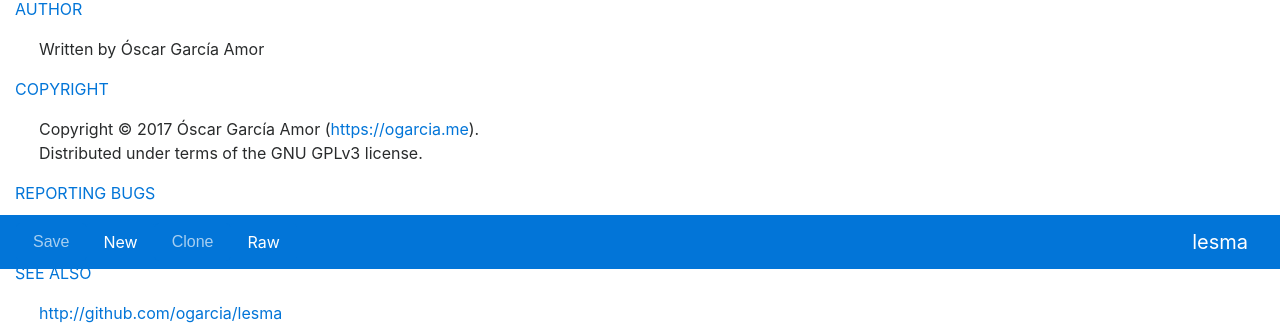
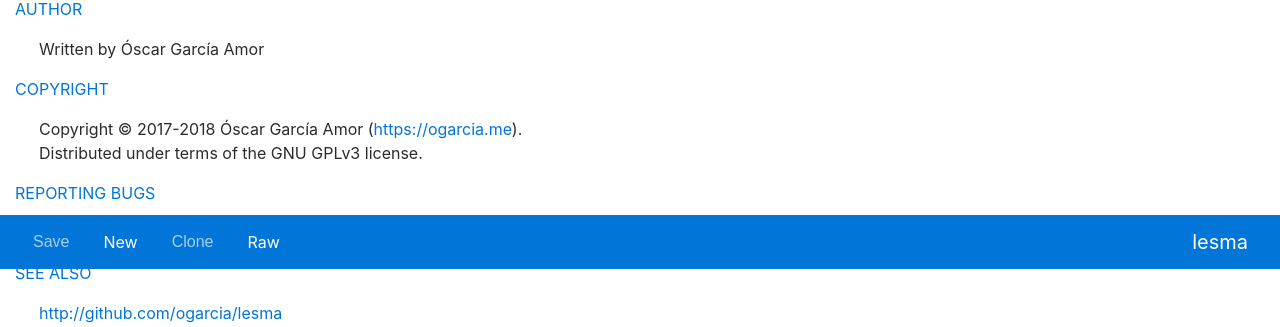
Before and after one commit to ogarcia/lesma, a Flask app: a page that uses lesma/app/templates/help.html in a window 1280 px wide. Shown: the part 531-858 px from the top of the page. Run offline with Flask 2, Linux system fonts and the light colour scheme; some libraries are stand-ins or nearby versions.

Commit message:
Updated Copyright
Signed-off-by: Óscar García Amor <ogarcia@connectical.com>

```diff
--- a/lesma/__init__.py
+++ b/lesma/__init__.py
@@ -2,7 +2,7 @@
 # -*- coding: utf-8 -*-
 # vim:fenc=utf-8
 #
-# Copyright © 2017 Óscar García Amor <ogarcia@connectical.com>
+# Copyright © 2017-2018 Óscar García Amor <ogarcia@connectical.com>
 #
 # Distributed under terms of the GNU GPLv3 license.
 
--- a/lesma/app/__init__.py
+++ b/lesma/app/__init__.py
@@ -2,7 +2,7 @@
 # -*- coding: utf-8 -*-
 # vim:fenc=utf-8
 #
-# Copyright © 2017 Óscar García Amor <ogarcia@connectical.com>
+# Copyright © 2017-2018 Óscar García Amor <ogarcia@connectical.com>
 #
 # Distributed under terms of the GNU GPLv3 license.
 
--- a/lesma/app/lesma.py
+++ b/lesma/app/lesma.py
@@ -2,7 +2,7 @@
 # -*- coding: utf-8 -*-
 # vim:fenc=utf-8
 #
-# Copyright © 2017 Óscar García Amor <ogarcia@connectical.com>
+# Copyright © 2017-2018 Óscar García Amor <ogarcia@connectical.com>
 #
 # Distributed under terms of the GNU GPLv3 license.
 
--- a/lesma/app/static/css/lesma.css
+++ b/lesma/app/static/css/lesma.css
@@ -1,6 +1,6 @@
 /*
  * lesma.css
- * Copyright (C) 2017 Óscar García Amor
+ * Copyright (C) 2017-2018 Óscar García Amor
  *
  * Distributed under terms of the GNU GPLv3 license.
  */
--- a/lesma/app/static/js/lesma.js
+++ b/lesma/app/static/js/lesma.js
@@ -1,6 +1,6 @@
 /*
  * lesma.js
- * Copyright (C) 2017 Óscar García Amor <ogarcia@connectical.com>
+ * Copyright (C) 2017-2018 Óscar García Amor <ogarcia@connectical.com>
  *
  * Distributed under terms of the GNU GPLv3 license.
  */
--- a/lesma/app/templates/help.html
+++ b/lesma/app/templates/help.html
@@ -35,7 +35,7 @@ anchor</p>
 <p class="pl-4">Written by Óscar García Amor</p>
 
 <p class="text-primary">COPYRIGHT</p>
-<p class="pl-4">Copyright © 2017 Óscar García Amor (<a
+<p class="pl-4">Copyright © 2017-2018 Óscar García Amor (<a
    href="https://ogarcia.me">https://ogarcia.me</a>).<br>
  Distributed under terms of the GNU GPLv3 license.</p>
 
--- a/lesma/app/templates/help.txt
+++ b/lesma/app/templates/help.txt
@@ -23,7 +23,7 @@ AUTHOR
     Written by Óscar García Amor
 
 COPYRIGHT
-    Copyright © 2017 Óscar García Amor (https://ogarcia.me).
+    Copyright © 2017-2018 Óscar García Amor (https://ogarcia.me).
     Distributed under terms of the GNU GPLv3 license.
 
 REPORTING BUGS
--- a/lesma/main.py
+++ b/lesma/main.py
@@ -2,7 +2,7 @@
 # -*- coding: utf-8 -*-
 # vim:fenc=utf-8
 #
-# Copyright © 2017 Óscar García Amor <ogarcia@connectical.com>
+# Copyright © 2017-2018 Óscar García Amor <ogarcia@connectical.com>
 #
 # Distributed under terms of the GNU GPLv3 license.
 
--- a/run.py
+++ b/run.py
@@ -2,7 +2,7 @@
 # -*- coding: utf-8 -*-
 # vim:fenc=utf-8
 #
-# Copyright © 2017 Óscar García Amor <ogarcia@connectical.com>
+# Copyright © 2017-2018 Óscar García Amor <ogarcia@connectical.com>
 #
 # Distributed under terms of the GNU GPLv3 license.
 
```
Also changed, not shown: README.md.
